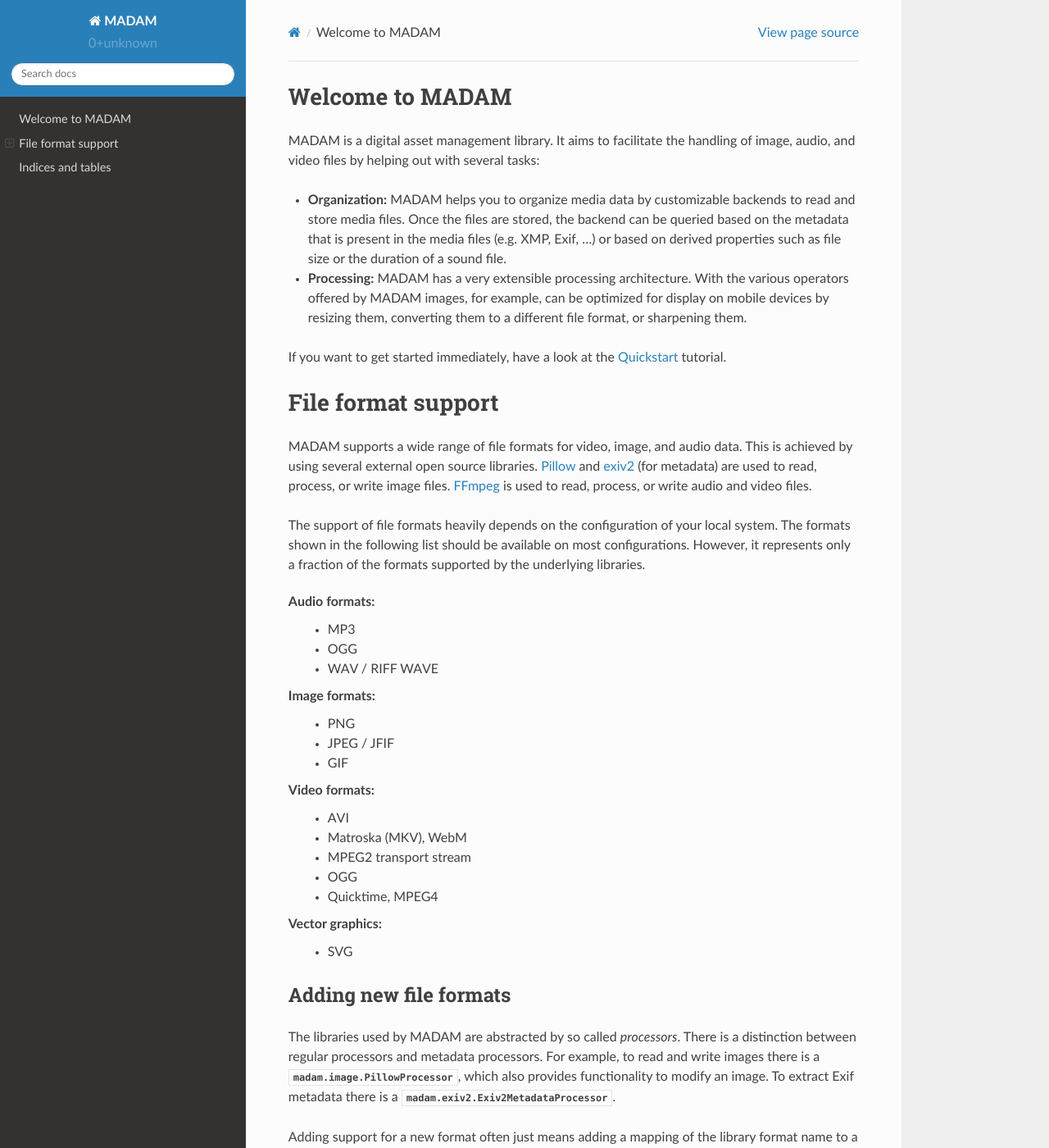
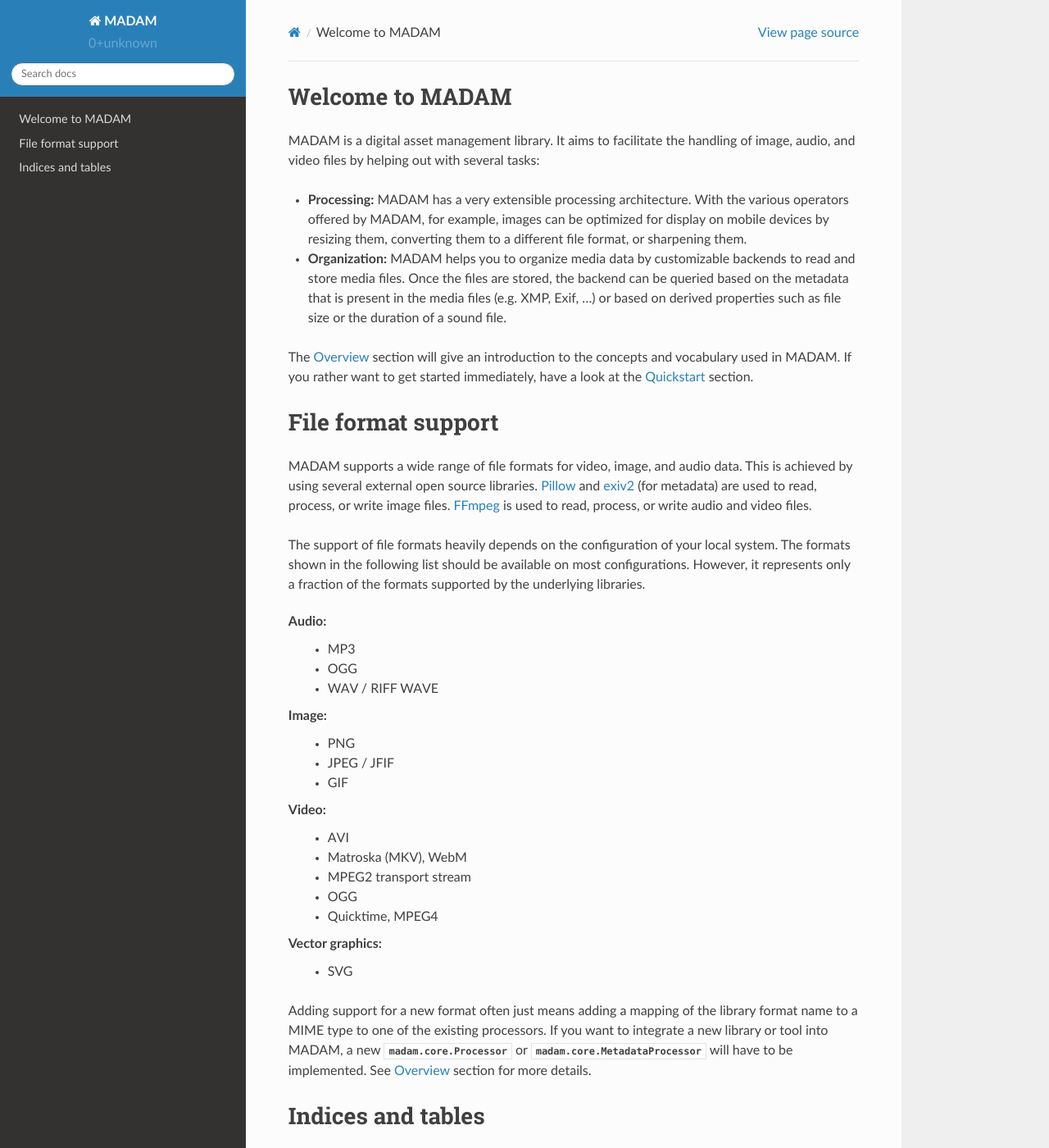
Before and after one commit to eseifert/madam, a Sphinx documentation site: the page built from doc/index.rst, in a window 1280 px wide and 1400 px high. Shown: the whole window at 82% size. Built offline with Sphinx 7.4.7 and the Read the Docs theme 2.0.0, drawn with Linux system fonts in a browser that asks for light colours; some of the changed text lies outside the part shown.

Commit message:
Documentation: Added overview section.

```diff
--- a/doc/index.rst
+++ b/doc/index.rst
@@ -3,6 +3,11 @@
 
 MADAM is a digital asset management library. It aims to facilitate the handling
 of image, audio, and video files by helping out with several tasks:
+
+-   **Processing:** MADAM has a very extensible processing architecture.
+    With the various operators offered by MADAM, for example, images can be
+    optimized for display on mobile devices by resizing them, converting them
+    to a different file format, or sharpening them.
 
 -   **Organization:** MADAM helps you to organize media data by customizable
     backends to read and store media files. Once the files are stored, the
@@ -10,13 +15,9 @@
     files (e.g. XMP, Exif, …) or based on derived properties such as file size
     or the duration of a sound file.
 
--   **Processing:** MADAM has a very extensible processing architecture.
-    With the various operators offered by MADAM images, for example, can be
-    optimized for display on mobile devices by resizing them, converting them
-    to a different file format, or sharpening them.
-
-If you want to get started immediately, have a look at the :doc:`quickstart`
-tutorial.
+The :doc:`overview` section will give an introduction to the concepts and
+vocabulary used in MADAM. If you rather want to get started immediately, have a
+look at the :doc:`quickstart` section.
 
 
 File format support
@@ -32,17 +33,17 @@
 configurations. However, it represents only a fraction of the formats supported
 by the underlying libraries.
 
-Audio formats:
+Audio:
     -   MP3
     -   OGG
     -   WAV / RIFF WAVE
 
-Image formats:
+Image:
     -   PNG
     -   JPEG / JFIF
     -   GIF
 
-Video formats:
+Video:
     -   AVI
     -   Matroska (MKV), WebM
     -   MPEG2 transport stream
@@ -52,19 +53,11 @@
 Vector graphics:
     -   SVG
 
-Adding new file formats
------------------------
-The libraries used by MADAM are abstracted by so called *processors*. There is
-a distinction between regular processors and metadata processors. For example,
-to read and write images there is a :class:`madam.image.PillowProcessor`,
-which also provides functionality to modify an image. To extract Exif metadata
-there is a :class:`madam.exiv2.Exiv2MetadataProcessor`.
-
 Adding support for a new format often just means adding a mapping of the
 library format name to a MIME type to one of the existing processors. If you
 want to integrate a new library or tool into MADAM, a new
 :class:`madam.core.Processor` or :class:`madam.core.MetadataProcessor` will
-have to be implemented.
+have to be implemented. See :doc:`overview` section for more details.
 
 
 Indices and tables
```
Also changed, not shown: doc/overview.rst (added, +101 -0 lines).
